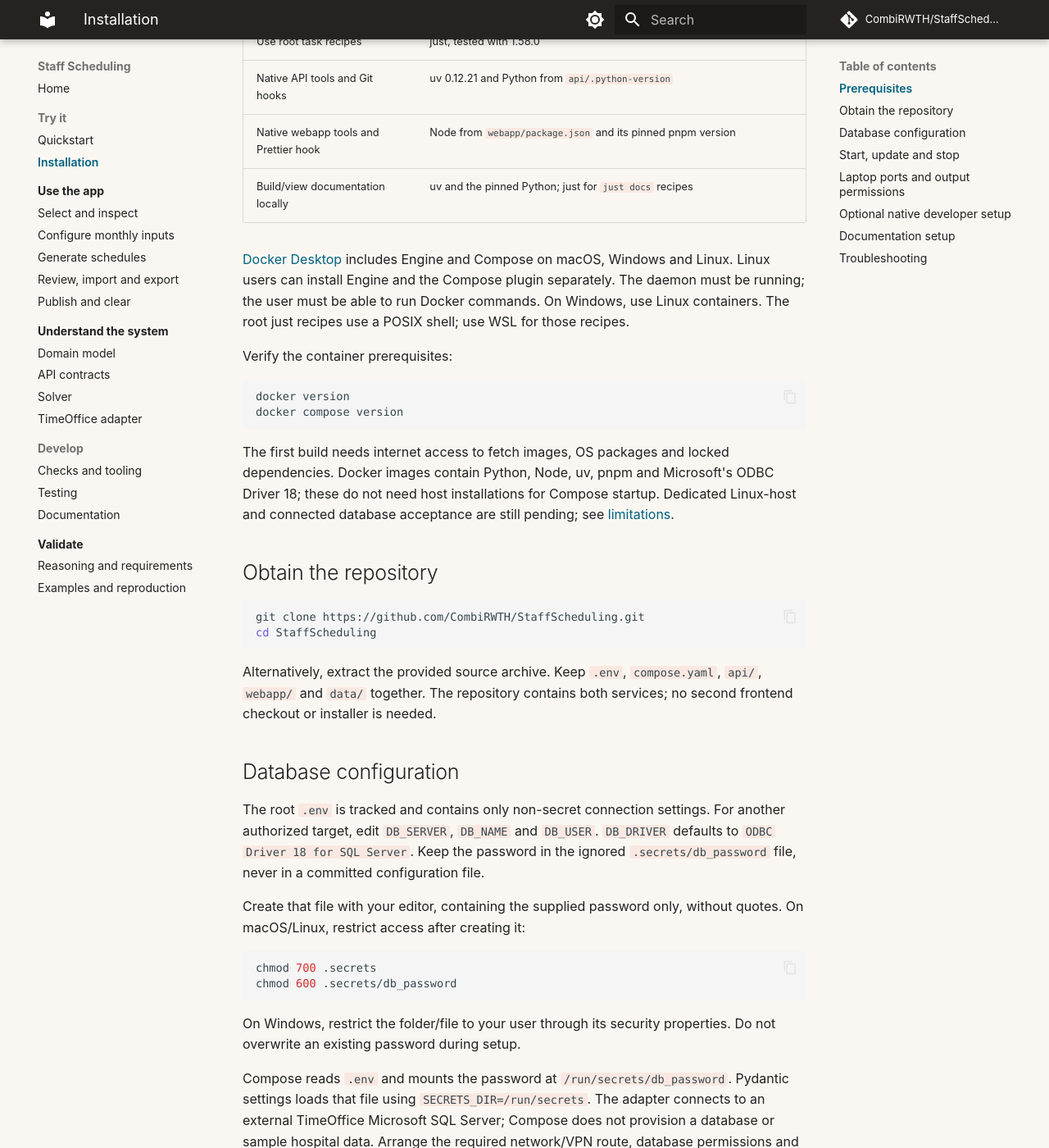
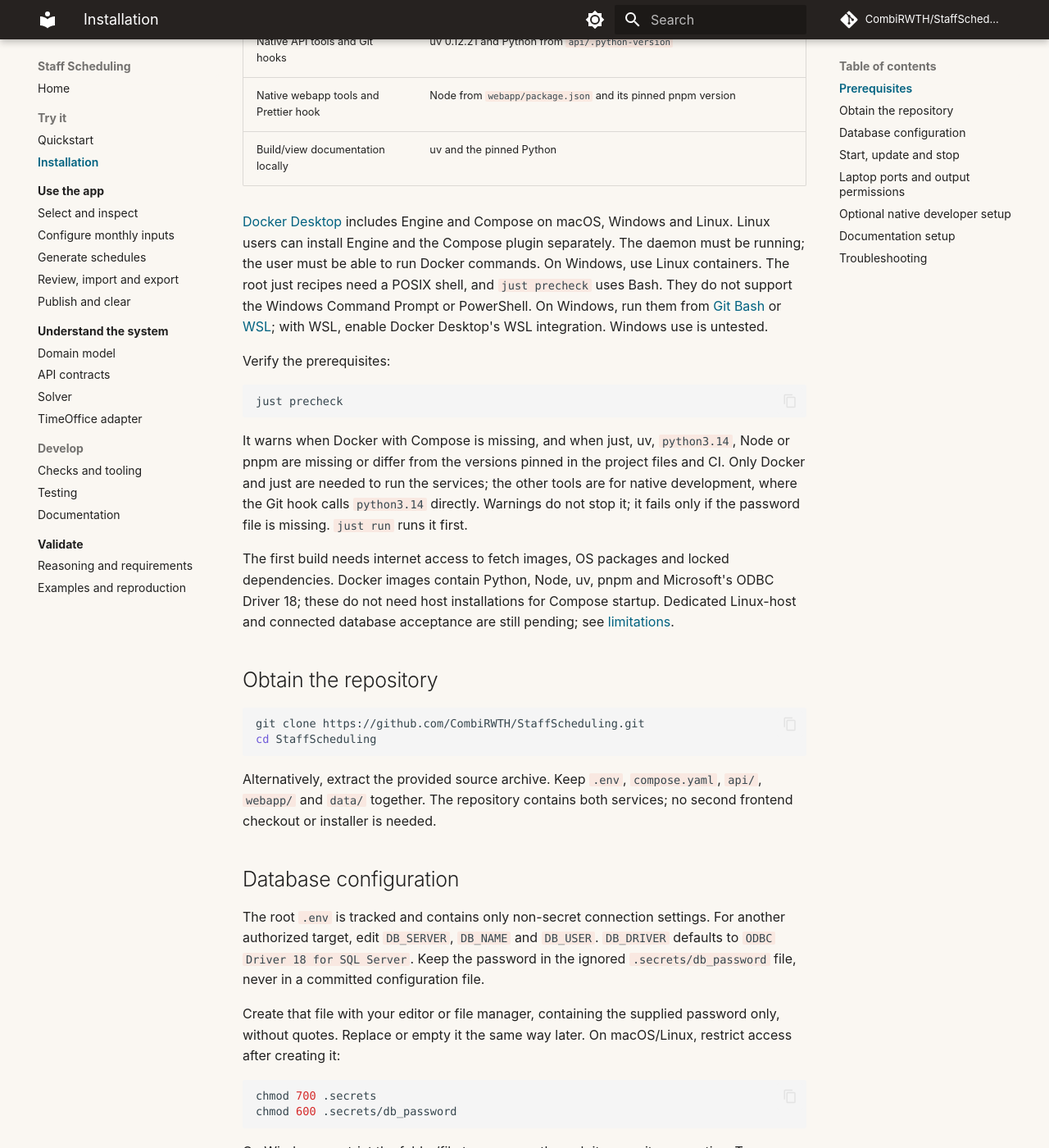
Before and after one commit to CombiRWTH/StaffScheduling, an MkDocs documentation site: the page built from docs/source/getting-started/installation.md, in a window 1280 px wide and 1400 px high, scrolled down 556 px. Shown: the whole window at 82% size. Built offline with MkDocs 1.6.1 and Material for MkDocs 9.7.7, drawn with Linux system fonts in a browser that asks for light colours; comment, search, counter and statistics services are not loaded; some of the changed text lies outside the part shown.

Commit message:
build: add just precheck and present just run as the startup command

````diff
--- a/docs/source/getting-started/installation.md
+++ b/docs/source/getting-started/installation.md
@@ -6,22 +6,22 @@
 
 | Task                                  | Required                                                                                               |
 | ------------------------------------- | ------------------------------------------------------------------------------------------------------ |
-| Start API and webapp                  | Docker Engine with Compose, repository files, database password, free ports 3000 and 8000              |
+| Start API and webapp                  | Docker Engine with Compose, just, repository files, database password, free ports 3000 and 8000        |
 | Use TimeOffice-backed planning        | Network/VPN access to the configured SQL Server, authorized database user and compatible planning data |
 | Clone or contribute                   | Git; a source archive is enough for running the app                                                    |
-| Use root task recipes                 | just, tested with 1.58.0                                                                               |
 | Native API tools and Git hooks        | uv 0.12.21 and Python from `api/.python-version`                                                       |
 | Native webapp tools and Prettier hook | Node from `webapp/package.json` and its pinned pnpm version                                            |
-| Build/view documentation locally      | uv and the pinned Python; just for `just docs` recipes                                                 |
+| Build/view documentation locally      | uv and the pinned Python                                                                               |
 
-[Docker Desktop](https://docs.docker.com/compose/install/) includes Engine and Compose on macOS, Windows and Linux. Linux users can install Engine and the Compose plugin separately. The daemon must be running; the user must be able to run Docker commands. On Windows, use Linux containers. The root just recipes use a POSIX shell; use WSL for those recipes.
+[Docker Desktop](https://docs.docker.com/compose/install/) includes Engine and Compose on macOS, Windows and Linux. Linux users can install Engine and the Compose plugin separately. The daemon must be running; the user must be able to run Docker commands. On Windows, use Linux containers. The root just recipes need a POSIX shell, and `just precheck` uses Bash. They do not support the Windows Command Prompt or PowerShell. On Windows, run them from [Git Bash](https://git-scm.com/downloads/win) or [WSL](https://learn.microsoft.com/en-us/windows/wsl/install); with WSL, enable Docker Desktop's WSL integration. Windows use is untested.
 
-Verify the container prerequisites:
+Verify the prerequisites:
 
 ```sh
-docker version
-docker compose version
+just precheck
 ```
+
+It warns when Docker with Compose is missing, and when just, uv, `python3.14`, Node or pnpm are missing or differ from the versions pinned in the project files and CI. Only Docker and just are needed to run the services; the other tools are for native development, where the Git hook calls `python3.14` directly. Warnings do not stop it; it fails only if the password file is missing. `just run` runs it first.
 
 The first build needs internet access to fetch images, OS packages and locked dependencies. Docker images contain Python, Node, uv, pnpm and Microsoft's ODBC Driver 18; these do not need host installations for Compose startup. Dedicated Linux-host and connected database acceptance are still pending; see [limitations](../validation/index.md).
 
@@ -38,14 +38,14 @@
 
 The root `.env` is tracked and contains only non-secret connection settings. For another authorized target, edit `DB_SERVER`, `DB_NAME` and `DB_USER`. `DB_DRIVER` defaults to `ODBC Driver 18 for SQL Server`. Keep the password in the ignored `.secrets/db_password` file, never in a committed configuration file.
 
-Create that file with your editor, containing the supplied password only, without quotes. On macOS/Linux, restrict access after creating it:
+Create that file with your editor or file manager, containing the supplied password only, without quotes. Replace or empty it the same way later. On macOS/Linux, restrict access after creating it:
 
 ```sh
 chmod 700 .secrets
 chmod 600 .secrets/db_password
 ```
 
-On Windows, restrict the folder/file to your user through its security properties. Do not overwrite an existing password during setup.
+On Windows, restrict the folder/file to your user through its security properties. To use a different file, set `DB_PASSWORD_FILE` in your shell environment, where both `just precheck` and Compose read it. Compose also reads it from `.env`, but `just precheck` does not.
 
 Compose reads `.env` and mounts the password at `/run/secrets/db_password`. Pydantic settings loads that file using `SECRETS_DIR=/run/secrets`. The adapter connects to an external TimeOffice Microsoft SQL Server; Compose does not provision a database or sample hospital data. Arrange the required network/VPN route, database permissions and planning scope with the database administrator. [TimeOffice reference](../architecture/timeoffice.md) describes the adapter, its project tables, the prepared example units and the checklist for supporting another unit. A database without the project tables and a configured, prepared unit can pass the connectivity diagnostic but cannot serve planning pages.
 
@@ -56,30 +56,29 @@
 With services running, execute the read-only diagnostic:
 
 ```sh
-docker compose exec -T api python -m app.timeoffice.database
-# Equivalent when just is installed:
 just connectivity
 ```
 
-It checks configuration, the installed driver, DNS, encrypted login and `SELECT 1`. It prints safe JSON, exits nonzero on failure and performs no application-table queries or writes. A connection failure means checking the VPN/network route, firewall/port, login and TLS trust with the administrator. Query failure means checking connectivity/schema/permissions. SQLAlchemy may also issue read-only server/session metadata queries when initializing the connection. The diagnostic does not establish planning-table permissions or dataset validity.
+It runs `python -m app.timeoffice.database` in the API container and checks configuration, the installed driver, DNS, encrypted login and `SELECT 1`. It prints safe JSON, exits nonzero on failure and performs no application-table queries or writes. A connection failure means checking the VPN/network route, firewall/port, login and TLS trust with the administrator. Query failure means checking connectivity/schema/permissions. SQLAlchemy may also issue read-only server/session metadata queries when initializing the connection. The diagnostic does not establish planning-table permissions or dataset validity.
 
 ## Start, update and stop
 
 ```sh
-docker compose up --build --wait
-docker compose ps
+just run
 ```
 
-Open <http://localhost:3000> and <http://localhost:8000/docs>. Ports bind to loopback by default. `API_PORT`, `WEBAPP_PORT` and `BIND_ADDRESS` can override them. Source mounts support FastAPI and Next.js development reload. Changes to manifests, locks or Dockerfiles require rebuilding with the same startup command. The webapp installs its frozen lock in a persistent dependency volume when it starts.
+`just run` runs `just precheck`, then `docker compose up --build --wait`: it builds both images, starts the services in the background and waits for their health checks. `just stop` and `just logs` wrap `docker compose down` and `docker compose logs --follow`.
+
+Open <http://localhost:3000> and <http://localhost:8000/docs>. Ports bind to loopback by default. `API_PORT`, `WEBAPP_PORT` and `BIND_ADDRESS` can override them. Source mounts support FastAPI and Next.js development reload. Changes to manifests, locks or Dockerfiles require rebuilding with `just run`. The webapp installs its frozen lock in a persistent dependency volume when it starts.
 
 ```sh
-docker compose logs --follow
-docker compose down
+just logs
+just stop
 ```
 
 `data/` is the API's persistent runtime directory, mapped to `/project/data/`, and initially contains only `.gitkeep`. Nothing writes to it yet; later export bundles will. Runtime files are ignored and survive container shutdown.
 
-Named volumes hold webapp dependencies and Next build output. Do not delete `data/` as a troubleshooting step. `docker compose down` is sufficient for ordinary shutdown.
+Named volumes hold webapp dependencies and Next build output. Do not delete `data/` as a troubleshooting step. `just stop` is sufficient for ordinary shutdown.
 
 The current Compose setup runs development servers and exposes their ports on the host. A production deployment, authentication and TLS termination are outside this setup; it is intended for the prepared development/test environment.
 
@@ -88,7 +87,7 @@
 For a prepared laptop needing LAN access, deliberately bind the development services and choose free host ports:
 
 ```sh
-BIND_ADDRESS=0.0.0.0 API_PORT=8000 WEBAPP_PORT=3000 docker compose up --build --wait
+BIND_ADDRESS=0.0.0.0 API_PORT=8000 WEBAPP_PORT=3000 just run
 ```
 
 Use the laptop's address in the browser. Its VPN/firewall must allow both the SQL connection and the intended client access. Keep loopback defaults for local use. Separate checkouts/projects can set `COMPOSE_PROJECT_NAME`, ports and `DATA_DIR`; `DB_PASSWORD_FILE` selects a private password file. Keep machine-specific overrides in your shell environment, rather than committing them. These are Compose settings, not `NEXT_PUBLIC_` browser configuration.
@@ -97,9 +96,9 @@
 
 ## Optional native developer setup
 
-Service startup remains through Compose. Native environments support IDEs, dependency maintenance, checks and Git hooks.
+Services still start through `just run`. Native environments support IDEs, dependency maintenance, checks and Git hooks.
 
-Install [uv](https://docs.astral.sh/uv/getting-started/installation/) 0.12.21, Node as declared in `webapp/package.json`, and [just](https://github.com/casey/just#installation). Then:
+Install [uv](https://docs.astral.sh/uv/getting-started/installation/) 0.12.21 and Node as declared in `webapp/package.json`. Then:
 
 ```sh
 uv python install "$(cat api/.python-version)"
@@ -133,9 +132,9 @@
 | ---------------------------------------------------------- | ----------------------------------------------------------------------------------------------------------------------- |
 | Docker daemon unavailable                                  | Start Docker Desktop/Engine; verify `docker version`.                                                                   |
 | `docker compose` unavailable or `--wait` unknown           | Install/update the Compose plugin using Docker's installation guide.                                                    |
-| Password file missing / settings validation error          | Check the exact `.secrets/db_password` path and root `.env`; inspect `docker compose logs api`.                         |
+| Password file missing / settings validation error          | Run `just precheck`; check the exact `.secrets/db_password` path and root `.env`; inspect `docker compose logs api`.    |
 | Port 3000 or 8000 already allocated                        | Stop the conflicting process or previous Compose instance, then retry.                                                  |
-| Build/download failure                                     | Check internet/proxy access and the first failing build step; retry the startup command.                                |
+| Build/download failure                                     | Check internet/proxy access and the first failing build step; retry `just run`.                                         |
 | Container unhealthy                                        | Inspect `docker compose ps` and `docker compose logs api webapp`; health checks cover liveness only.                    |
 | Healthy API, failing employee/configuration query          | Check VPN/network, server/database/user/password and SQL permissions; startup did not test these.                       |
 | Missing route or empty case/schedule selector              | Consult [limitations](../validation/index.md); removed case files and integration gaps are not an installation failure. |
````
Also changed, not shown: other parts of docs/source/getting-started/installation.md (+1 -1 lines), docs/adr/0005-minimal-command-surface.md (+1 -1 lines), docs/source/development/checks.md (+3 -2 lines), docs/source/getting-started/quickstart.md (+6 -7 lines), docs/source/index.md (+1 -1 lines), docs/source/validation/index.md (+1 -1 lines), README.md, 1 other file.
